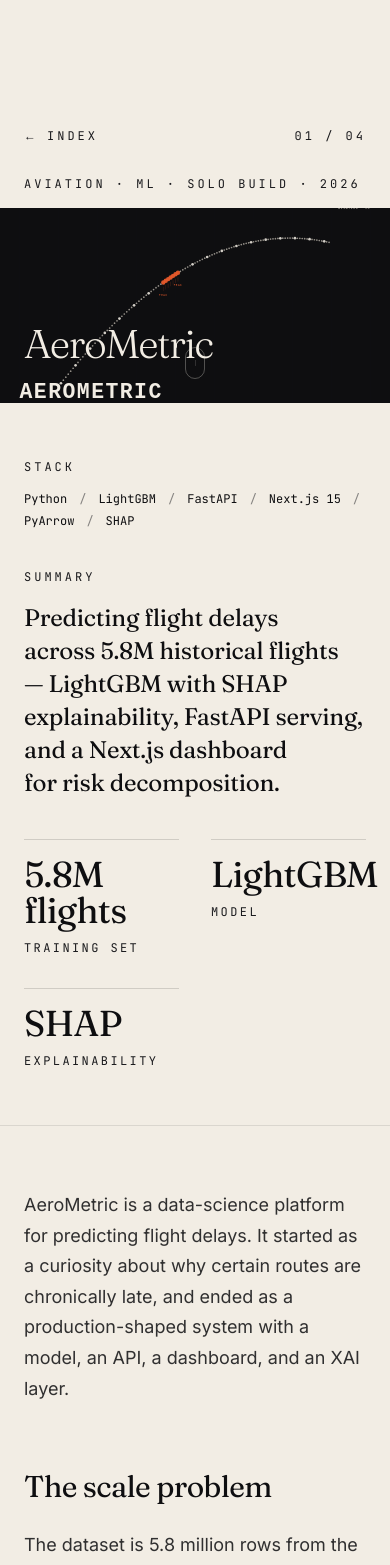
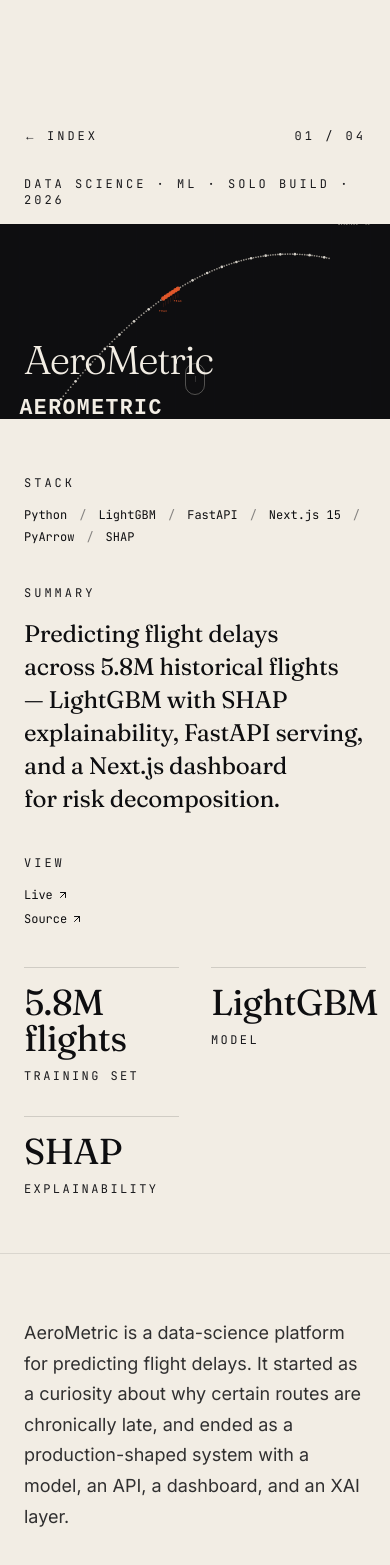
Before and after one commit to vagi5314/portfolio, a Next.js app: page /work/aero-metric in a window 390 px wide. Shown: the top 1565 px of the page. Built offline with nearby package versions, Linux system fonts and the light colour scheme.

Commit message:
Round 6: morph tags to DS/n8n pillars, Vercel live links, 4 metric cards

```diff
--- a/app/work/[slug]/work-view.tsx
+++ b/app/work/[slug]/work-view.tsx
@@ -2,6 +2,7 @@
 
 import { useEffect, useRef, useState } from "react";
 import Image from "next/image";
+import { ArrowUpRight } from "lucide-react";
 import { gsap, useGSAP, ScrollTrigger } from "@/lib/gsap";
 import { useReducedMotion } from "@/lib/use-reduced-motion";
 import { WarpLink } from "@/components/warp-link";
@@ -324,7 +325,7 @@ export function WorkView({ project, next, index, total }: Props) {
             </ul>
           </div>
 
-          <div className="md:col-span-7">
+          <div className="md:col-span-5">
             <p className="mb-4 font-mono text-xs uppercase tracking-[0.25em] text-ink-2">
               Summary
             </p>
@@ -332,6 +333,50 @@ export function WorkView({ project, next, index, total }: Props) {
               {project.summary}
             </p>
           </div>
+
+          {(project.live || project.github) && (
+            <div className="md:col-span-2">
+              <p className="mb-4 font-mono text-xs uppercase tracking-[0.25em] text-ink-2">
+                View
+              </p>
+              <ul className="flex flex-col gap-2 font-mono text-xs">
+                {project.live && (
+                  <li>
+                    <a
+                      data-cursor="link"
+                      href={project.live}
+                      target="_blank"
+                      rel="noopener noreferrer"
+                      className="group inline-flex items-center gap-1 text-ink transition-colors hover:text-rust"
+                    >
+                      Live
+                      <ArrowUpRight
+                        size={12}
+                        className="transition-transform group-hover:translate-x-0.5 group-hover:-translate-y-0.5"
+                      />
+                    </a>
+                  </li>
+                )}
+                {project.github && (
+                  <li>
+                    <a
+                      data-cursor="link"
+                      href={project.github}
+                      target="_blank"
+                      rel="noopener noreferrer"
+                      className="group inline-flex items-center gap-1 text-ink transition-colors hover:text-rust"
+                    >
+                      Source
+                      <ArrowUpRight
+                        size={12}
+                        className="transition-transform group-hover:translate-x-0.5 group-hover:-translate-y-0.5"
+                      />
+                    </a>
+                  </li>
+                )}
+              </ul>
+            </div>
+          )}
 
           <div className="grid grid-cols-2 gap-8 md:col-span-12 md:mt-2 md:grid-cols-3 md:gap-10">
             {project.metrics.map((m) => (
--- a/components/sections/footer.tsx
+++ b/components/sections/footer.tsx
@@ -175,7 +175,7 @@ export function Footer() {
           <div className="md:col-span-2 font-mono text-xs uppercase tracking-[0.25em] text-[var(--foreground-secondary)]">
             <p>© {year} · {SITE.author}</p>
             <p className="mt-1">{SITE.location}</p>
-            <p className="mt-3 text-[var(--foreground)]">{SITE.author} — Data Science · n8n</p>
+            <p className="mt-3 text-[var(--foreground)]">Data Science · n8n orchestrations</p>
             <p className="mt-1">Built with Next.js · GSAP · Tailwind</p>
             <p className="mt-1">Résumé available on request</p>
             <button
--- a/components/sections/metrics.tsx
+++ b/components/sections/metrics.tsx
@@ -6,8 +6,10 @@ import { NumberTicker } from "@/components/number-ticker";
 import { useReducedMotion } from "@/lib/use-reduced-motion";
 
 const metrics = [
-  { value: 4, suffix: "", decimals: 0, label: "Projects shipped", sub: "shipped in 2026" },
   { value: 5.8, suffix: "M", decimals: 1, label: "Rows in production", sub: "AeroMetric training set" },
+  { value: 26, suffix: "", decimals: 0, label: "Nations indexed", sub: "Global AI Readiness" },
+  { value: 1457, suffix: "", decimals: 0, label: "Skills in vocabulary", sub: "JobFlow · 15 industries" },
+  { value: 100, suffix: "/100", decimals: 0, label: "Tests passing", sub: "LeadSentry audit suite" },
 ];
 
 export function Metrics() {
@@ -83,7 +85,7 @@ export function Metrics() {
           <span className="headline-line block">as of today.</span>
         </h2>
 
-        <div className="metrics-grid grid grid-cols-2 gap-12 md:grid-cols-2">
+        <div className="metrics-grid grid grid-cols-2 gap-12 md:grid-cols-4 md:gap-8">
           {metrics.map((m, i) => (
             <div key={i} className="metric-card space-y-2 border-l pl-6" style={{ borderColor: 'color-mix(in oklch, var(--foreground) 12%, transparent)' }}>
               <p className="font-mono text-xs uppercase tracking-[0.25em] text-[var(--foreground-secondary)]">
--- a/lib/projects.ts
+++ b/lib/projects.ts
@@ -29,12 +29,13 @@ export const projects: Project[] = [
   {
     slug: "aero-metric",
     title: "AeroMetric",
-    tag: "Aviation · ML",
+    tag: "Data Science · ML",
     role: "Solo build",
     year: 2026,
     cover: "/projects/aero-metric/cover.svg",
     thumb: "/projects/aero-metric/thumb.svg",
     github: "https://github.com/vagi5314/Flight_predictor",
+    live: "https://flight-predictor-4z38.vercel.app/",
     stack: ["Python", "LightGBM", "FastAPI", "Next.js 15", "PyArrow", "SHAP"],
     summary:
       "Predicting flight delays across 5.8M historical flights — LightGBM with SHAP explainability, FastAPI serving, and a Next.js dashboard for risk decomposition.",
@@ -95,12 +96,13 @@ export const projects: Project[] = [
   {
     slug: "global-ai-readiness",
     title: "Global AI Readiness",
-    tag: "Data Science · Visualization",
+    tag: "Data Science · Index",
     role: "Solo build",
     year: 2026,
     cover: "/projects/global-ai-readiness/cover.svg",
     thumb: "/projects/global-ai-readiness/thumb.svg",
     github: "https://github.com/vagi5314/Global_ai_readiness",
+    live: "https://global-ai-readiness.vercel.app/",
     stack: ["Python", "Pandas", "scikit-learn", "Next.js", "Recharts"],
     summary:
       "A 0–100 AI readiness index for 26 nations — KNN imputation, log + Min-Max scaling, exported as a static JSON warehouse consumed by a Next.js dashboard.",
@@ -162,7 +164,7 @@ export const projects: Project[] = [
   {
     slug: "jobflow",
     title: "JobFlow",
-    tag: "Orchestration · n8n",
+    tag: "n8n · Job Search",
     role: "Solo build",
     year: 2026,
     cover: "/projects/jobflow/cover.svg",
@@ -230,7 +232,7 @@ export const projects: Project[] = [
   {
     slug: "leadsentry",
     title: "LeadSentry",
-    tag: "Inbound · n8n",
+    tag: "n8n · Lead Qualifying",
     role: "Solo build",
     year: 2026,
     cover: "/projects/leadsentry/cover.svg",
```
